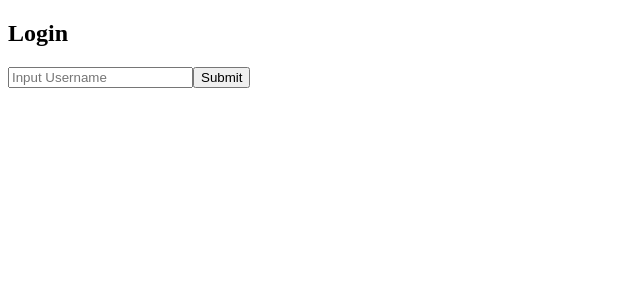
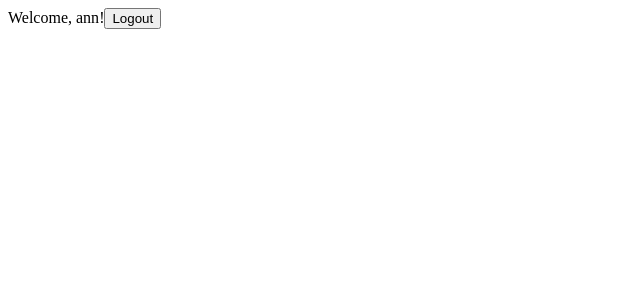
Before and after one commit to anniepuy/react-social-media, a React (Create React App) app: page / in a window 1280 px wide. Shown: the top 300 px of the page, without its empty margins (0-640 px from the left). Built offline with nearby package versions, Linux system fonts and the light colour scheme.

Commit message:
Login/Logout to header

```diff
--- a/src/App.js
+++ b/src/App.js
@@ -1,8 +1,9 @@
 import React from "react";
 import Login from "./components/Login";
+import Header from "./components/Header";
 
 function App() {
-    const [user, setUser] = React.useState('');
+    const [user, setUser] = React.useState("ann");
 
     if (!user) {
         return <Login setUser={setUser} />;
@@ -10,7 +11,7 @@
 
     return (
         <div>
-            App
+            <Header user={user} setUser={setUser}/>
         </div>
     )
 }
--- a/src/components/Header.js
+++ b/src/components/Header.js
@@ -1,9 +1,10 @@
 import React from "react";
 
-function Header() {
+function Header({user, setUser}) {
     return (
         <div>
-            header
+            Welcome, {user}!
+            <button onClick={() => setUser('')}>Logout</button>
         </div>
     )
 }
```
